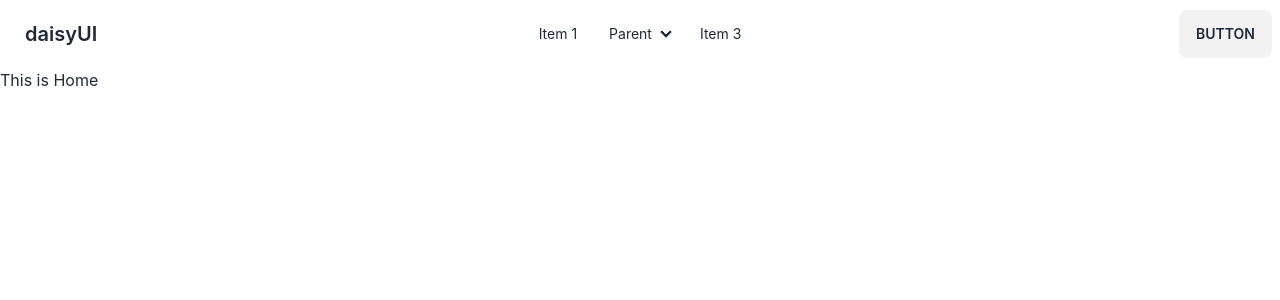
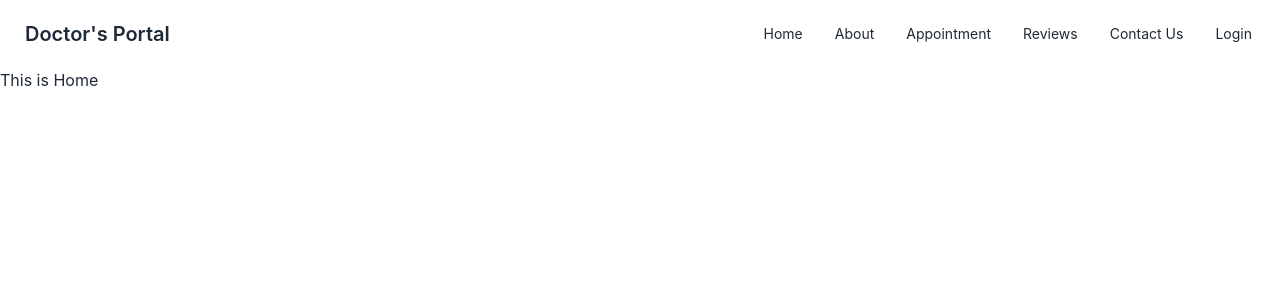
Before and after one commit to Iam-abdulahad/Doctor_Portal, a React (Create React App) app: page / in a window 1280 px wide. Shown: the top 300 px of the page. Built offline with nearby package versions, Linux system fonts and the light colour scheme.

Commit message:
navbar is ready

```diff
--- a/src/Pages/Shared/Header/Header.js
+++ b/src/Pages/Shared/Header/Header.js
@@ -1,6 +1,17 @@
 import React from 'react';
+import { Link } from 'react-router-dom';
 
 const Header = () => {
+          const menuItems = <>
+
+                    <li> <Link to='/'>Home</Link></li>
+                    <li> <Link to='/about'>About</Link> </li>
+                    <li> <Link to='/appointment'>Appointment</Link> </li>
+                    <li> <Link to='/reviews'>Reviews</Link></li>
+                    <li> <Link to='/contact'>Contact Us</Link></li>
+                    <li> <Link to='/login'>Login</Link></li>
+
+          </>
           return (
                     <div class="navbar bg-base-100">
                               <div class="navbar-start">
@@ -9,36 +20,15 @@ const Header = () => {
                                                             <svg xmlns="http://www.w3.org/2000/svg" class="h-5 w-5" fill="none" viewBox="0 0 24 24" stroke="currentColor"><path stroke-linecap="round" stroke-linejoin="round" stroke-width="2" d="M4 6h16M4 12h8m-8 6h16" /></svg>
                                                   </label>
                                                   <ul tabindex="0" class="menu menu-sm dropdown-content mt-3 p-2 shadow bg-base-100 rounded-box w-52">
-                                                            <li><a>Item 1</a></li>
-                                                            <li>
-                                                                      <a>Parent</a>
-                                                                      <ul class="p-2">
-                                                                                <li><a>Submenu 1</a></li>
-                                                                                <li><a>Submenu 2</a></li>
-                                                                      </ul>
-                                                            </li>
-                                                            <li><a>Item 3</a></li>
+                                                          {menuItems}
                                                   </ul>
                                         </div>
-                                        <a class="btn btn-ghost normal-case text-xl">daisyUI</a>
+                                        <a class="btn btn-ghost normal-case text-xl">Doctor's Portal</a>
                               </div>
-                              <div class="navbar-center hidden lg:flex">
+                              <div class="navbar-end hidden lg:flex">
                                         <ul class="menu menu-horizontal px-1">
-                                                  <li><a>Item 1</a></li>
-                                                  <li tabindex="0">
-                                                            <details>
-                                                                      <summary>Parent</summary>
-                                                                      <ul class="p-2">
-                                                                                <li><a>Submenu 1</a></li>
-                                                                                <li><a>Submenu 2</a></li>
-                                                                      </ul>
-                                                            </details>
-                                                  </li>
-                                                  <li><a>Item 3</a></li>
+                                                {menuItems}
                                         </ul>
-                              </div>
-                              <div class="navbar-end">
-                                        <a class="btn">Button</a>
                               </div>
                     </div>
           );
```
